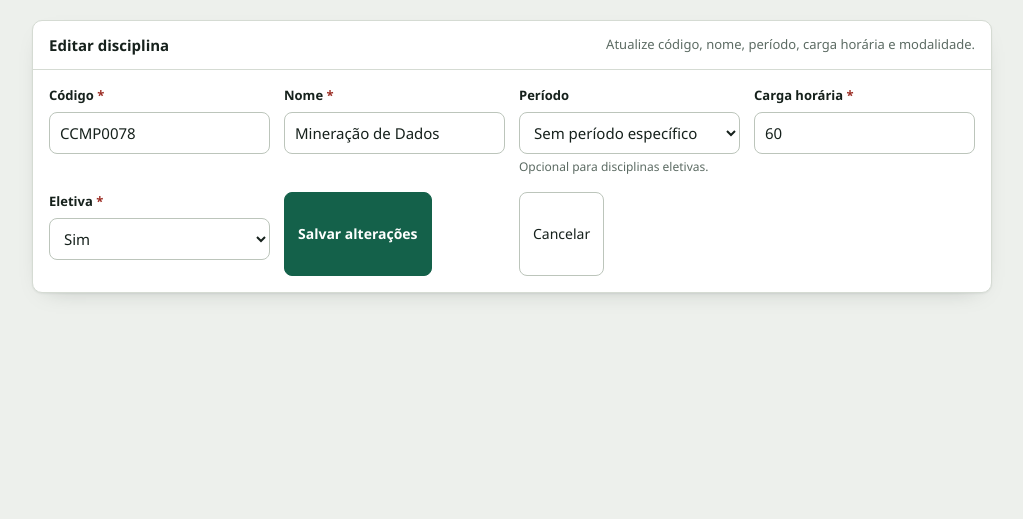
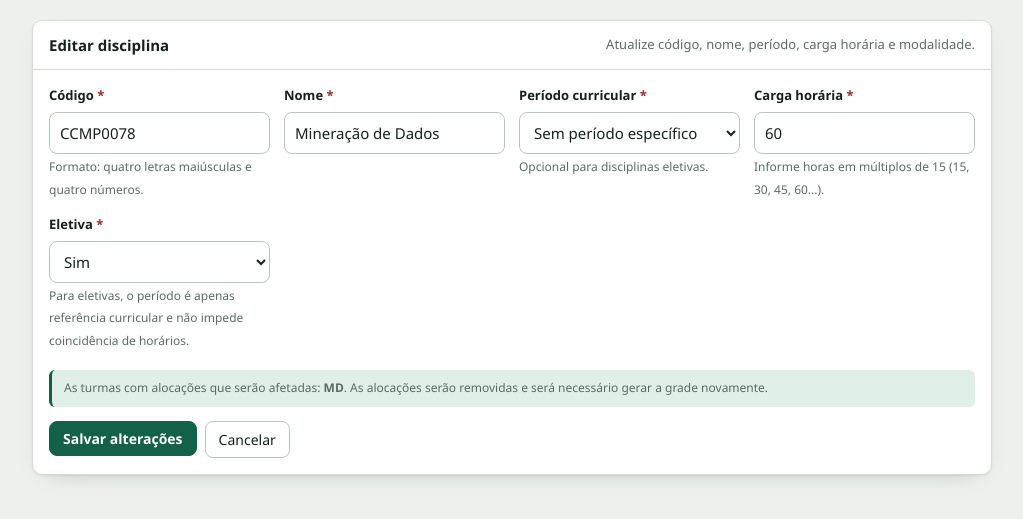
Before and after one commit to Marllon-Kauan/Projeto-Teoria-dos-Grafos, a Flask app: page /disciplinas/1/editar in a window 1280 px wide. Shown: the part 119-638 px from the top of the page, without its empty margins (128-1151 px from the left). Run offline with Flask 3, Linux system fonts and the light colour scheme; data comes from the database, SQL or seed files in the repository.

Commit message:
fix: corrige validacoes e confirmacao de edicao de disciplinas

```diff
--- a/src/app.py
+++ b/src/app.py
@@ -667,8 +667,8 @@ def _disciplina_formulario(origem):
         carga = int(carga_texto)
     except ValueError:
         return valores, None, "A carga horária deve ser um número inteiro maior que zero."
-    if carga <= 0:
-        return valores, None, "A carga horária deve ser maior que zero."
+    if carga < 15 or carga % 15 != 0:
+        return valores, None, "A carga horária deve ser maior ou igual a 15 e múltipla de 15."
     if periodo_texto:
         if not periodo_texto.isdigit() or int(periodo_texto) not in repo.PERIODOS:
             return valores, None, "Selecione um período curricular válido."
@@ -727,18 +727,14 @@ def listar_disciplinas():
 
 @app.route("/disciplinas/nova", methods=["POST"])
 def nova_disciplina():
-    codigo = request.form.get("codigo")
-    nome = request.form.get("nome")
-    periodo_raw = request.form.get("periodo")
-    carga_raw = request.form.get("carga")
-    eletiva = request.form.get("eletiva") == "1"
-
-    periodo = int(periodo_raw) if periodo_raw and periodo_raw.isdigit() else None
-    carga = int(carga_raw) if carga_raw and carga_raw.isdigit() else 0
-
-    erro = repo.criar_disciplina(codigo, nome, periodo, carga, eletiva)
+    valores, dados, erro = _disciplina_formulario(request.form)
     if erro:
         flash(erro, "erro")
+        return _render_disciplinas(valores)
+    erro = repo.criar_disciplina(*dados)
+    if erro:
+        flash(erro, "erro")
+        return _render_disciplinas(valores)
     else:
         flash("Disciplina cadastrada com sucesso.", "ok")
 
@@ -754,15 +750,17 @@ def editar_disciplina(dis_id):
 
     if request.method == "POST":
         valores, dados, erro = _disciplina_formulario(request.form)
+        turmas_afetadas = repo.turmas_com_alocacoes_disciplina(dis_id)
         if erro:
             flash(erro, "erro")
-            return render_template("editar_disciplina.html", semestre=repo.semestre(), disciplina=disciplina, periodos=repo.PERIODOS, valores=valores)
+            return render_template("editar_disciplina.html", semestre=repo.semestre(), disciplina=disciplina, periodos=repo.PERIODOS, valores=valores, turmas_afetadas=turmas_afetadas)
 
         #Captura erro e aviso retornados pelo repositório
-        erro, aviso = repo.atualizar_disciplina(dis_id, *dados)
+        confirmar = request.form.get("confirmar_alocacoes") == "1"
+        erro, aviso = repo.atualizar_disciplina(dis_id, *dados, confirmar=confirmar)
         if erro:
             flash(erro, "erro")
-            return render_template("editar_disciplina.html", semestre=repo.semestre(), disciplina=disciplina, periodos=repo.PERIODOS, valores=valores)
+            return render_template("editar_disciplina.html", semestre=repo.semestre(), disciplina=disciplina, periodos=repo.PERIODOS, valores=valores, turmas_afetadas=turmas_afetadas)
 
         mensagem = "Disciplina atualizada com sucesso."
         if aviso:
@@ -770,7 +768,7 @@ def editar_disciplina(dis_id):
         flash(mensagem, "ok")
         return redirect(url_for("listar_disciplinas"))
 
-    return render_template("editar_disciplina.html", semestre=repo.semestre(), disciplina=disciplina, periodos=repo.PERIODOS, valores=_valores_disciplina(disciplina))
+    return render_template("editar_disciplina.html", semestre=repo.semestre(), disciplina=disciplina, periodos=repo.PERIODOS, valores=_valores_disciplina(disciplina), turmas_afetadas=repo.turmas_com_alocacoes_disciplina(dis_id))
 
 
 @app.route("/disciplinas/<int:dis_id>/excluir", methods=["POST"])
--- a/src/static/css/estilo.css
+++ b/src/static/css/estilo.css
@@ -199,6 +199,10 @@ a{color:inherit}
 .formulario{display:grid; gap:0 14px; grid-template-columns:repeat(auto-fit, minmax(180px,1fr))}
 .formulario .largo{grid-column:1 / -1}
 .formulario .btn{justify-self:start}
+form[action*="nova_disciplina"] .btn,
+form[data-original-carga] .btn{align-self:start}
+form[data-original-carga] .acoes-formulario{grid-column:1 / -1; align-items:center}
+form[data-original-carga] .aviso-alocacoes{grid-column:1 / -1; margin:4px 0 14px; padding:10px 12px; border-left:3px solid var(--accent); background:var(--accent-suave); border-radius:6px}
 .ajuda{margin:6px 0 0; font-size:12px; color:var(--muted); line-height:1.4}
 .acoes-formulario{display:flex; flex-wrap:wrap; gap:8px; align-items:center}
 .acoes{display:flex; flex-wrap:wrap; gap:10px; align-items:center; white-space:nowrap}
--- a/src/static/js/disciplinas.js
+++ b/src/static/js/disciplinas.js
@@ -1,9 +1,23 @@
 (function () {
+  function ajustarOpcaoSemPeriodo(eletiva, periodo) {
+    var opcao = periodo.querySelector('option[value=""]');
+    if (eletiva.value === "1" && !opcao) {
+      opcao = document.createElement("option");
+      opcao.value = "";
+      opcao.textContent = "Sem período específico";
+      periodo.insertBefore(opcao, periodo.firstChild);
+    } else if (eletiva.value !== "1" && opcao) {
+      if (periodo.value === "") periodo.value = periodo.options[1] ? periodo.options[1].value : "";
+      opcao.remove();
+    }
+  }
+
   function atualizarPeriodo() {
     var eletiva = document.getElementById("eletiva");
     var periodo = document.getElementById("periodo");
     var ajuda = document.getElementById("periodo-ajuda");
     if (!eletiva || !periodo) return;
+    ajustarOpcaoSemPeriodo(eletiva, periodo);
     var obrigatorio = eletiva.value === "0";
     periodo.required = obrigatorio;
     if (ajuda) ajuda.textContent = obrigatorio
@@ -13,6 +27,22 @@
   document.addEventListener("DOMContentLoaded", function () {
     var eletiva = document.getElementById("eletiva");
     if (eletiva) eletiva.addEventListener("change", atualizarPeriodo);
+    var formulario = document.querySelector("form[data-tem-turmas]");
+    if (formulario) formulario.addEventListener("submit", function (evento) {
+      var mudouRegra = document.getElementById("carga").value !== formulario.dataset.originalCarga ||
+        document.getElementById("periodo").value !== formulario.dataset.originalPeriodo ||
+        eletiva.value !== formulario.dataset.originalEletiva;
+      var aviso = formulario.querySelector("p.ajuda");
+      var nomesTurmas = aviso ? aviso.textContent.replace(/^As turmas com alocações que serão afetadas:\s*/, "").split(".")[0] : "afetadas";
+      if (mudouRegra && formulario.dataset.temTurmas === "1" &&
+          !window.confirm("As turmas " + nomesTurmas +
+          " possuem alocações. As alocações serão removidas e será necessário gerar a grade novamente. Deseja continuar?")) {
+        evento.preventDefault();
+        return;
+      }
+      var confirmacao = document.getElementById("confirmar_alocacoes");
+      if (confirmacao && mudouRegra && formulario.dataset.temTurmas === "1") confirmacao.value = "1";
+    });
     atualizarPeriodo();
   });
 }());
--- a/src/templates/editar_disciplina.html
+++ b/src/templates/editar_disciplina.html
@@ -1,6 +1,20 @@
 {% extends "base.html" %}
 {% block titulo %}Editar disciplina{% endblock %}
-{% block toolbar %}<nav class="toolbar"><a class="btn" href="{{ url_for('listar_disciplinas') }}">Voltar para disciplinas</a><a class="btn" href="{{ url_for('listar_professores') }}">Professores</a></nav>{% endblock %}
-{% block conteudo %}<div class="pagina"><section class="painel"><div class="painel-head"><h2>Editar disciplina</h2><span class="sub">Atualize código, nome, período, carga horária e modalidade.</span></div><form class="painel-body formulario" method="post">
-<div class="campo"><label for="codigo">Código <span class="obrigatorio">*</span></label><input id="codigo" name="codigo" required value="{{ valores.get('codigo', '') }}"></div><div class="campo"><label for="nome">Nome <span class="obrigatorio">*</span></label><input id="nome" name="nome" required value="{{ valores.get('nome', '') }}"></div><div class="campo"><label for="periodo">Período</label><select id="periodo" name="periodo"><option value="">Sem período específico</option>{% for periodo in periodos %}<option value="{{ periodo }}" {% if valores.get('periodo')|string == periodo|string %}selected{% endif %}>{{ periodo }}º período</option>{% endfor %}</select><small id="periodo-ajuda" class="ajuda"></small></div><div class="campo"><label for="carga">Carga horária <span class="obrigatorio">*</span></label><input id="carga" name="carga" type="number" min="1" step="1" required value="{{ valores.get('carga', '') }}"></div><div class="campo"><label for="eletiva">Eletiva <span class="obrigatorio">*</span></label><select id="eletiva" name="eletiva" required><option value="0" {% if valores.get('eletiva') != '1' %}selected{% endif %}>Não</option><option value="1" {% if valores.get('eletiva') == '1' %}selected{% endif %}>Sim</option></select></div><button class="btn primary" type="submit">Salvar alterações</button><a class="btn" href="{{ url_for('listar_disciplinas') }}">Cancelar</a></form></section></div>{% endblock %}
+{% block toolbar %}
+<nav class="toolbar"><a class="btn" href="{{ url_for('listar_disciplinas') }}">Voltar para disciplinas</a><a class="btn" href="{{ url_for('listar_professores') }}">Professores</a></nav>
+{% endblock %}
+{% block conteudo %}
+{% set valores = valores|default({}, true) %}{% set turmas_afetadas = turmas_afetadas|default([], true) %}
+<div class="pagina"><section class="painel"><div class="painel-head"><h2>Editar disciplina</h2><span class="sub">Atualize código, nome, período, carga horária e modalidade.</span></div>
+<form class="painel-body formulario" method="post" data-original-carga="{{ disciplina.carga_horaria }}" data-original-periodo="{{ disciplina.periodo or '' }}" data-original-eletiva="{{ '1' if disciplina.eletiva else '0' }}" data-tem-turmas="{{ '1' if turmas_afetadas else '0' }}">
+<input type="hidden" name="confirmar_alocacoes" id="confirmar_alocacoes" value="0">
+<div class="campo"><label for="codigo">Código <span class="obrigatorio">*</span></label><input id="codigo" name="codigo" required pattern="[A-Z]{4}[0-9]{4}" placeholder="Ex.: CCMP0000" title="Use quatro letras maiúsculas e quatro números, por exemplo CCMP0000." value="{{ valores.get('codigo', '') }}"><small class="ajuda">Formato: quatro letras maiúsculas e quatro números.</small></div>
+<div class="campo"><label for="nome">Nome <span class="obrigatorio">*</span></label><input id="nome" name="nome" required value="{{ valores.get('nome', '') }}"></div>
+<div class="campo"><label for="periodo">Período curricular <span class="obrigatorio">*</span></label><select id="periodo" name="periodo">{% if valores.get('eletiva') == '1' %}<option value="">Sem período específico</option>{% endif %}{% for periodo in periodos %}<option value="{{ periodo }}" {% if valores.get('periodo')|string == periodo|string %}selected{% endif %}>{{ periodo }}º período</option>{% endfor %}</select><small id="periodo-ajuda" class="ajuda"></small></div>
+<div class="campo"><label for="carga">Carga horária <span class="obrigatorio">*</span></label><input id="carga" name="carga" type="number" min="15" step="15" required value="{{ valores.get('carga', '') }}"><small class="ajuda">Informe horas em múltiplos de 15 (15, 30, 45, 60...).</small></div>
+<div class="campo"><label for="eletiva">Eletiva <span class="obrigatorio">*</span></label><select id="eletiva" name="eletiva" required><option value="0" {% if valores.get('eletiva') != '1' %}selected{% endif %}>Não</option><option value="1" {% if valores.get('eletiva') == '1' %}selected{% endif %}>Sim</option></select><small class="ajuda">Para eletivas, o período é apenas referência curricular e não impede coincidência de horários.</small></div>
+{% if turmas_afetadas %}<p class="ajuda aviso-alocacoes">As turmas com alocações que serão afetadas: {% for turma in turmas_afetadas %}<strong>{{ turma.codigo }}</strong>{% if not loop.last %}, {% endif %}{% endfor %}. As alocações serão removidas e será necessário gerar a grade novamente.</p>{% endif %}
+<div class="acoes-formulario"><button class="btn primary" type="submit">Salvar alterações</button><a class="btn" href="{{ url_for('listar_disciplinas') }}">Cancelar</a></div>
+</form></section></div>
+{% endblock %}
 {% block scripts %}<script src="{{ url_for('static', filename='js/disciplinas.js') }}"></script>{% endblock %}
```
Also changed, not shown: src/repositorio.py (+35 -24 lines), src/templates/disciplinas.html (+1 -6 lines), tests/test_discipline_validation.py (added, +65 -0 lines), tests/test_entity_management_templates.py (+12 -0 lines).
